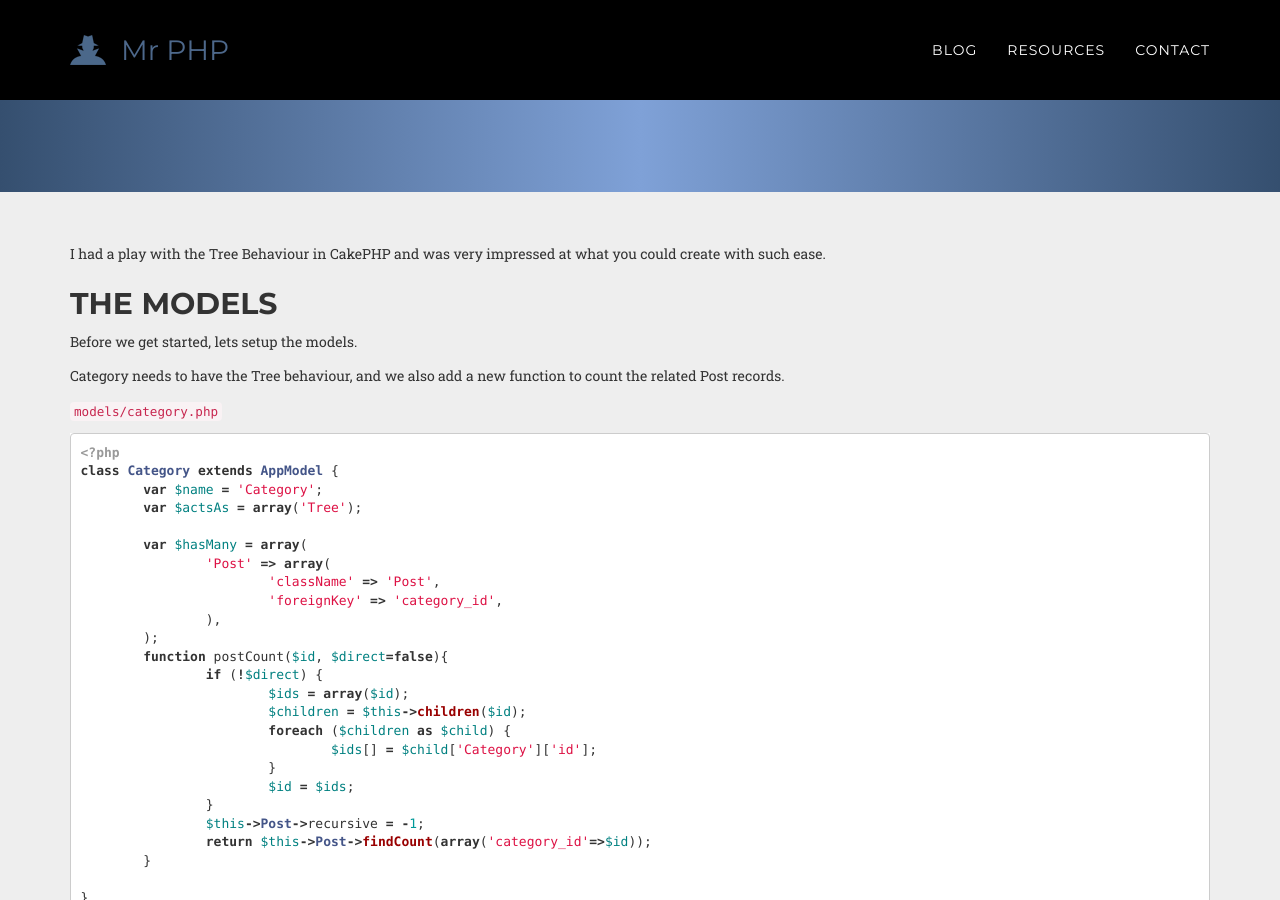
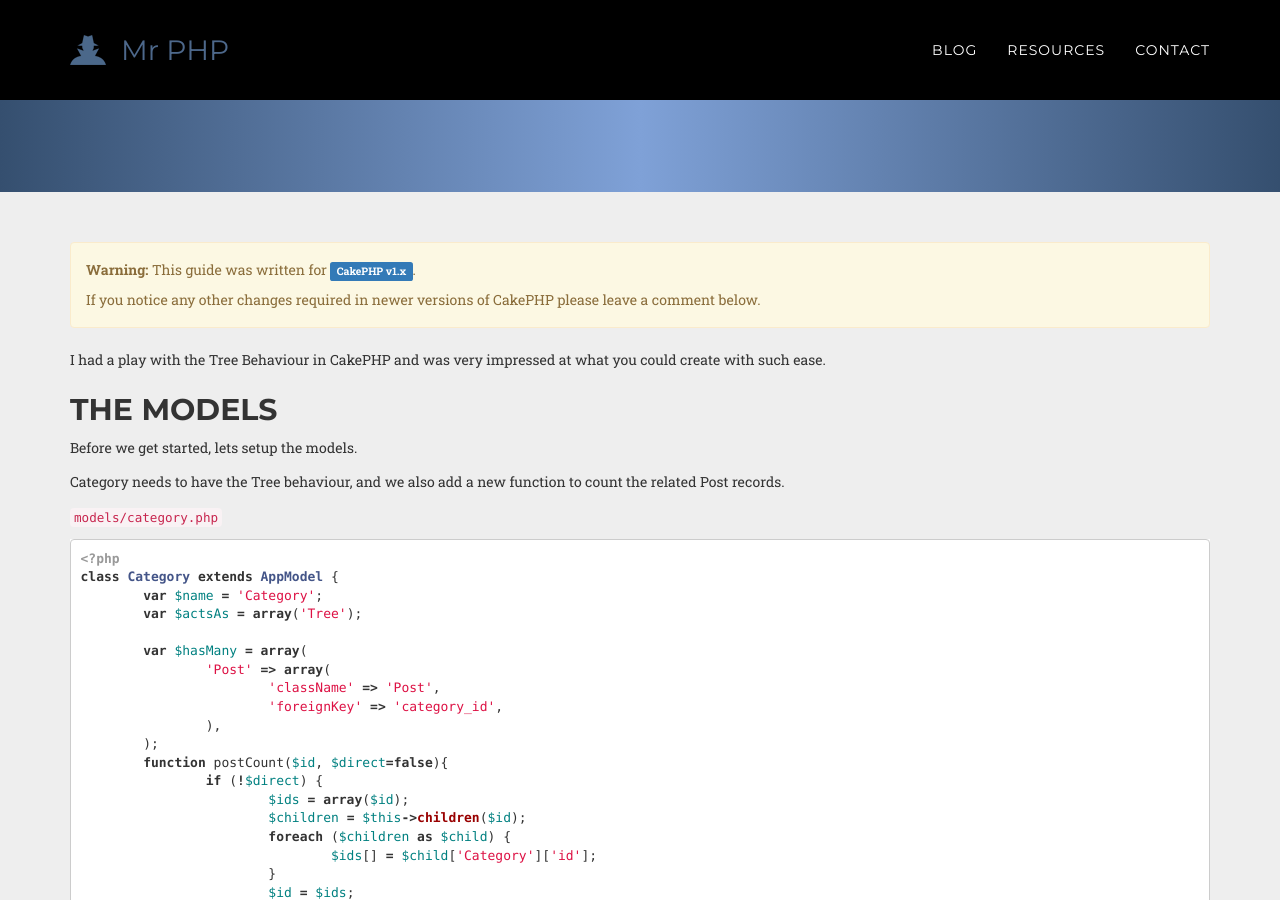
Before and after one commit to mr-php/mr-php.github.io, a Jekyll site: the page built from _posts/2008-10-04-fun-with-tree-behaviour-in-cakephp.md, in a window 1280 px wide and 900 px high, scrolled down 341 px. Built offline with Jekyll 4.4.1, drawn with Linux system fonts in a browser that asks for light colours; nearby versions of some CDN libraries; some web fonts are replaced; Markdown is read by kramdown in place of the engine named in the settings; comment, search, counter and statistics services are not loaded.

Commit message:
Update 2008-10-04-fun-with-tree-behaviour-in-cakephp.md

```diff
--- a/_posts/2008-10-04-fun-with-tree-behaviour-in-cakephp.md
+++ b/_posts/2008-10-04-fun-with-tree-behaviour-in-cakephp.md
@@ -1,15 +1,21 @@
 ---
 layout: post
 title: Fun with Tree Behaviour in CakePHP
+excerpt: I had a play with the Tree Behaviour in CakePHP and was very impressed at what you could create with such ease.
 tags: [cakephp]
 redirect_from:
 - /code/fun-tree-behaviour-cakephp/
 - /blog/fun-tree-behaviour-cakephp/
 - /code/fun-with-tree-behaviour-in-cakephp/
 ---
+
+<div class="alert alert-warning" role="alert">
+	<p><strong>Warning:</strong> This guide was written for <span class="label label-primary">CakePHP v1.x</span>.</p>
+	<p>If you notice any other changes required in newer versions of CakePHP please leave a comment below.</p>
+</div>
+
 I had a play with the Tree Behaviour in CakePHP and was very impressed at what you could create with such ease.
 
-<!--break-->
 
 ## The Models
 
```
